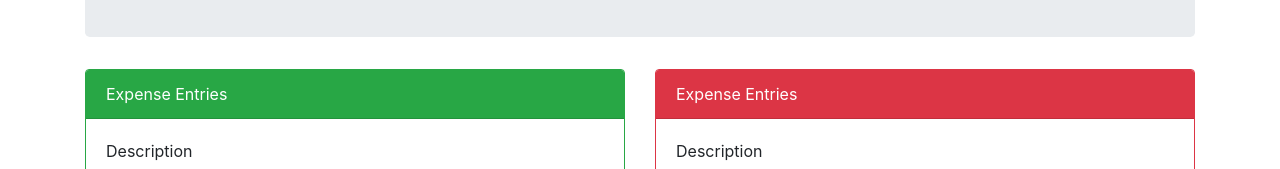
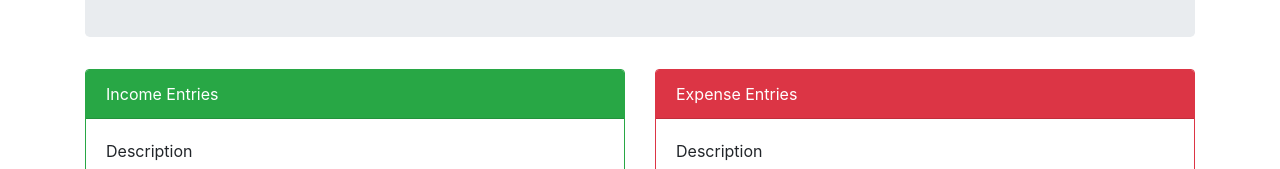
Before and after one commit to vancepope/startnow-react200-budget-tracker, a React app: page / in a window 1280 px wide. Shown: the part 178-347 px from the top of the page. Built offline with nearby package versions, Linux system fonts and the light colour scheme.

Commit message:
fixed Income entries card header - 10/09/2018

```diff
--- a/package.json
+++ b/package.json
@@ -21,6 +21,7 @@
     "bluebird": "^3.5.0",
     "express": "^4.15.3",
     "file-loader": "^0.11.2",
+    "heroku": "^7.16.6",
     "json-loader": "^0.5.4",
     "less": "^3.8.1",
     "less-plugin-autoprefix": "^1.5.1",
--- a/src/js/components/IncomeEntries/IncomeEntries.jsx
+++ b/src/js/components/IncomeEntries/IncomeEntries.jsx
@@ -36,7 +36,7 @@ export default class IncomeEntries extends Component {
     const { description, amount, lineItems } = this.props;
     return (
       <div className='card border-success mb-3'>
-        <div className='card-header text-white bg-success'>Expense Entries</div>
+        <div className='card-header text-white bg-success'>Income Entries</div>
         <div className='card-body'>
           <form>
             <div className='form-group'>
```
Also changed, not shown: 1 other file (tests, documents, lock files or other folders).
